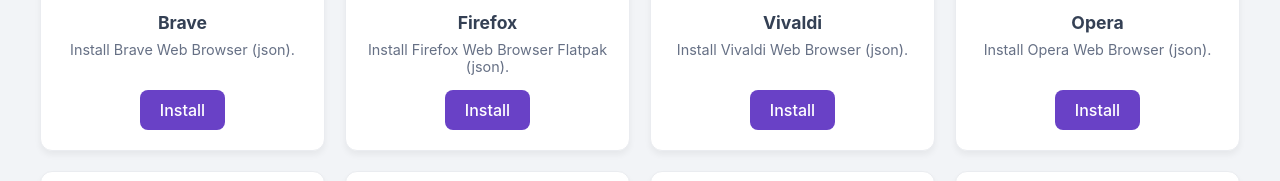
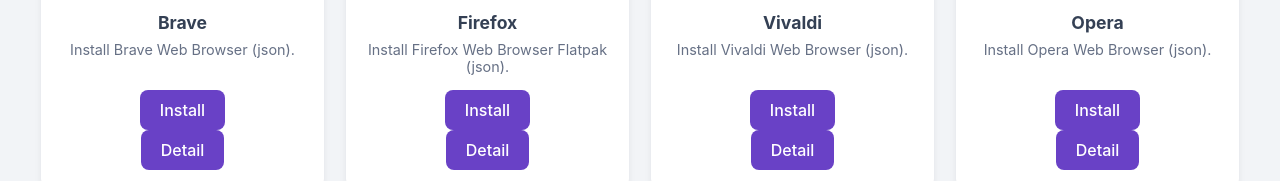
Before and after one commit to yucefsourani/pylinuxoneclickinstall, a plain HTML site: page index.html in a window 1280 px wide. Shown: the part 762-943 px from the top of the page. Drawn offline with Linux system fonts and the light colour scheme.

Commit message:
Update index.html

```diff
--- a/index.html
+++ b/index.html
@@ -228,6 +228,7 @@ sudo update-desktop-database</code></pre>
 
         let allApps = [];
         let currentCategory = 'All';
+        let info_link = "";
 
         // 1. جلب البيانات من ملف JSON
         fetch('apps.json')
@@ -277,6 +278,7 @@ sudo update-desktop-database</code></pre>
             }
 
             appsToDisplay.forEach(app => {
+                info_link  = "https://raw.githubusercontent.com/yucefsourani/pylinuxoneclickinstall/refs/heads/main/" + app.url.trim().replace("?", "/").split("//")[1]
                 const card = document.createElement('div');
                 card.className = 'app-card';
                 card.innerHTML = `
@@ -284,6 +286,7 @@ sudo update-desktop-database</code></pre>
                     <h3>${app.name}</h3>
                     <p>${app.description}</p>
                     <a href="${app.url}" target="_blank" rel="noopener noreferrer">Install</a>
+                    <a href="${info_link}" target="_blank" rel="noopener noreferrer">Detail</a>
                 `;
                 appGrid.appendChild(card);
             });
```
